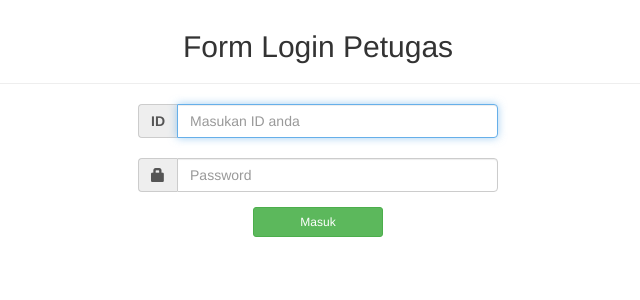
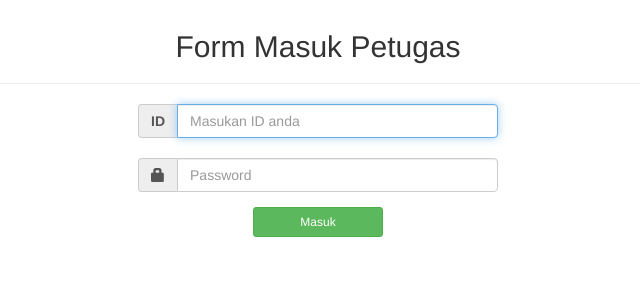
Before and after one commit to fikrihaikal14/ASBank, a PHP site: page /login in a window 1280 px wide. Shown: the part 50-350 px from the top of the page, without its empty margins (322-962 px from the left). Run offline with PHP 8.4, Linux system fonts and the light colour scheme; data comes from the database, SQL or seed files in the repository; some libraries are stand-ins or nearby versions.

Commit message:
Revisi file login.php

```diff
--- a/login.php
+++ b/login.php
@@ -69,7 +69,7 @@ if(isset($_SESSION['id'])) {
 
 	<div class="container">
 		<div class="content">
-			<h2 style="font-variant: initial; text-align: center;">Form Login Petugas</h2>
+			<h2 style="font-variant: initial; text-align: center;">Form Masuk Petugas</h2>
 			<hr/>
 			<div class="row">
 				<div class="col-md-4 col-md-offset-4 col-sm-6 col-sm-offset-3">
```
